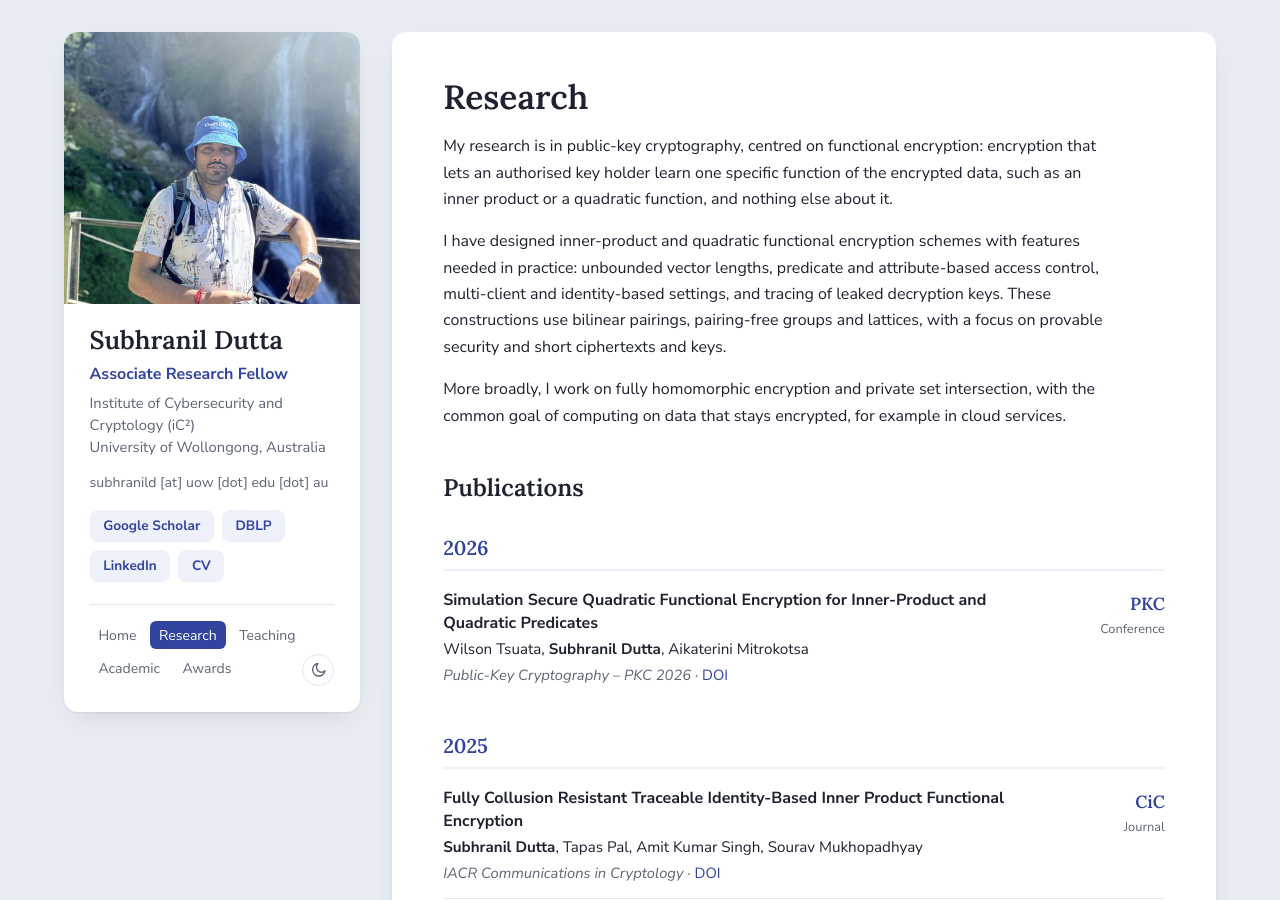
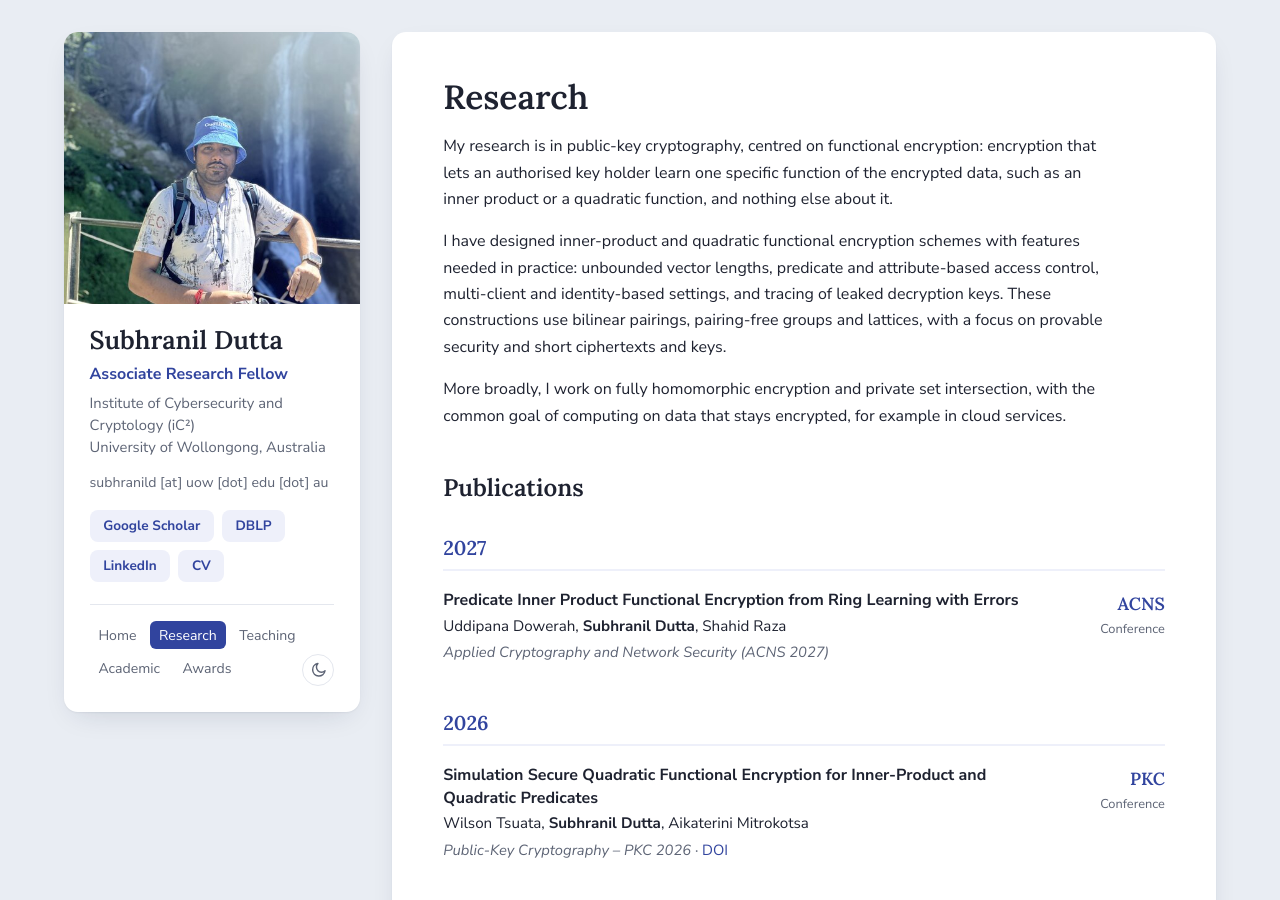
Before and after one commit to Subhranildutta17/subhranildutta17.github.io, a Jekyll site: the page built from research.html, in a window 1280 px wide and 900 px high. Built offline with Jekyll 4.4.1, drawn with Linux system fonts in a browser that asks for light colours.

Commit message:
Update publications.yml

```diff
--- a/_data/publications.yml
+++ b/_data/publications.yml
@@ -12,6 +12,12 @@
 #   slides:      /assets/slides/x.pdf (optional)
 
 conference:
+  - title: "Predicate Inner Product Functional Encryption from Ring Learning with Errors"
+    authors: [Uddipana Dowerah, Subhranil Dutta, Shahid Raza]
+    venue: ACNS 2027
+    venue_long: "Applied Cryptography and Network Security (ACNS 2027)"
+    year: 2027
+
   - title: "Simulation Secure Quadratic Functional Encryption for Inner-Product and Quadratic Predicates"
     authors: [Wilson Tsuata, Subhranil Dutta, Aikaterini Mitrokotsa]
     venue: PKC 2026
```
